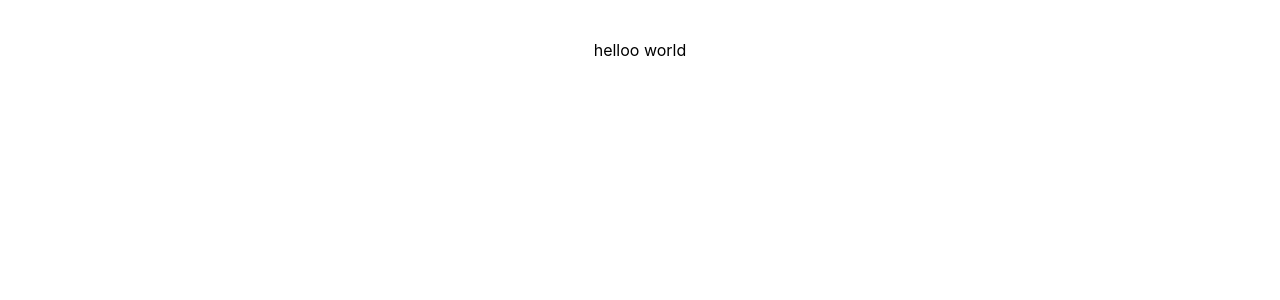
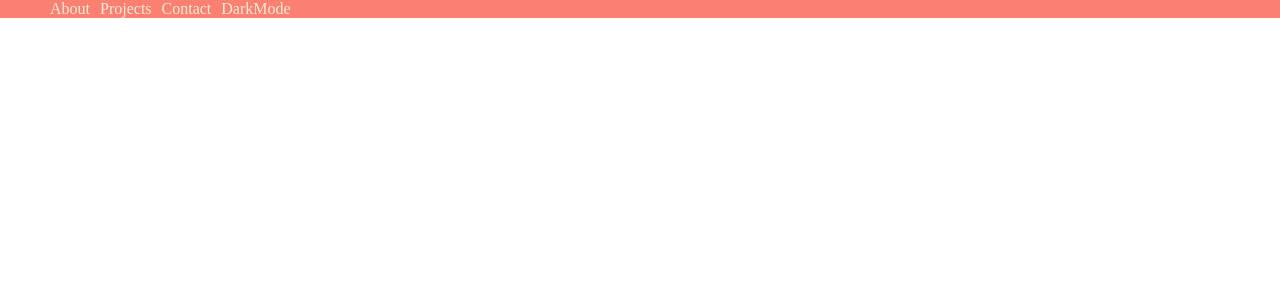
Before and after one commit to VladeanClaudiu/portfolio-website, a React (Vite) app: page / in a window 1280 px wide. Shown: the top 300 px of the page. Built offline with nearby package versions, Linux system fonts and the light colour scheme.

Commit message:
pereping files before developent start

```diff
--- a/index.html
+++ b/index.html
@@ -3,7 +3,7 @@
   <head>
     <meta charset="UTF-8" />
     <meta name="viewport" content="width=device-width, initial-scale=1.0" />
-    <title>Vite + React</title>
+    <title>Claudiu Vladean</title>
   </head>
   <body>
     <div id="root"></div>
--- a/src/App.css
+++ b/src/App.css
@@ -1,6 +1,19 @@
-#root {
-  max-width: 1280px;
+body {
   margin: 0 auto;
-  padding: 2rem;
-  text-align: center;
 }
+
+.nav-section {
+  background-color: salmon;
+}
+
+.nav-elements {
+  margin: 0;
+  display: flex;
+  list-style: none;
+}
+
+.nav-element {
+  margin-left: 10px;
+  text-decoration: none;
+  color: antiquewhite;
+}
--- a/src/App.jsx
+++ b/src/App.jsx
@@ -1,9 +1,12 @@
 import './App.css'
+import Nav from './components/Nav'
 
 function App() {
 
   return (
-   "helloo world"
+    <section className='app-section'>
+      <Nav />
+    </section>
   )
 }
 
--- /dev/null
+++ b/src/components/Nav.jsx
@@ -0,0 +1,20 @@
+export default function Nav() {
+    return(
+        <nav className="nav-section">
+            <ul className="nav-elements">
+                <li>
+                    <a className="nav-element" href="">About</a>
+                </li>
+                <li>
+                    <a className="nav-element" href="">Projects</a>
+                </li>
+                <li>
+                    <a className="nav-element" href="">Contact</a>
+                </li>
+                <li>
+                    <a className="nav-element" href="">DarkMode</a>
+                </li>
+            </ul>
+        </nav>
+    )
+}
--- a/src/index.css
+++ b/src/index.css
@@ -1,3 +1,11 @@
+/* @link https://utopia.fyi/type/calculator?c=320,21,1.2,1140,24,1.25,6,0,&s=0.75|0.5|0.25,1.5|2|3|4|6,xs-3xl */
+
 :root {
-  font-family: Inter, Avenir, Helvetica, Arial, sans-serif;
+  --step-0: clamp(1.31rem, calc(1.24rem + 0.37vw), 1.50rem);
+  --step-1: clamp(1.58rem, calc(1.46rem + 0.59vw), 1.88rem);
+  --step-2: clamp(1.89rem, calc(1.71rem + 0.89vw), 2.34rem);
+  --step-3: clamp(2.27rem, calc(2.01rem + 1.29vw), 2.93rem);
+  --step-4: clamp(2.72rem, calc(2.36rem + 1.83vw), 3.66rem);
+  --step-5: clamp(3.27rem, calc(2.75rem + 2.56vw), 4.58rem);
+  --step-6: clamp(3.92rem, calc(3.22rem + 3.52vw), 5.72rem);
 }
```
Also changed, not shown: src/components/Test.jsx (added, +11 -0 lines).
